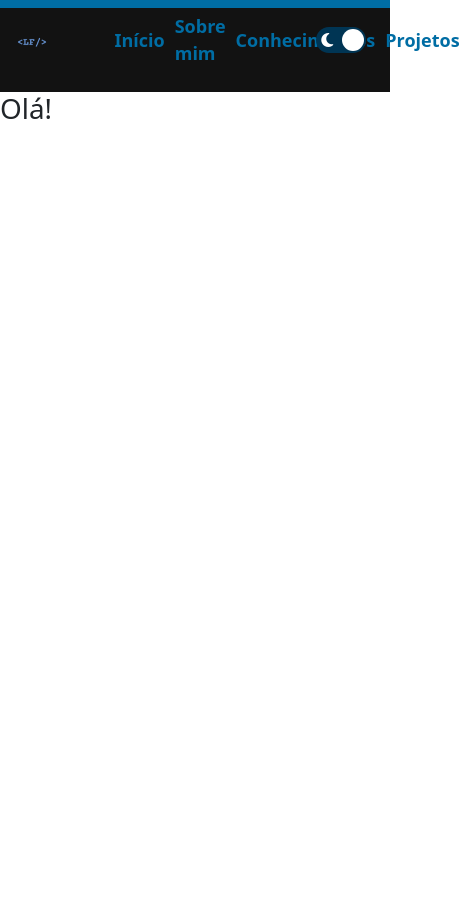
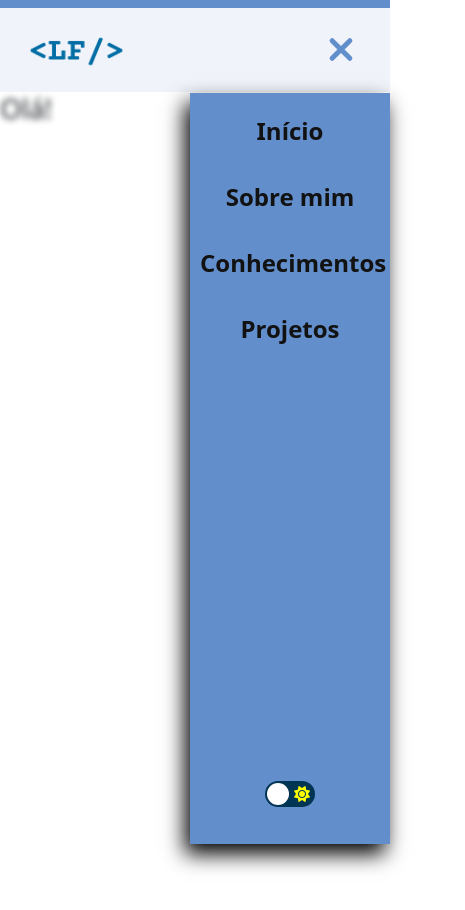
Before and after one commit to luisfernandoalima/portfolio, a plain HTML site: page index.html in a window 390 px wide. Both pictures are taken after a click on the label 341 px from the left and 40 px from the top of the page. Shown: the top 910 px of the page, 465 px wide, since content can reach past the window. Drawn offline with nearby package versions, Linux system fonts and the light colour scheme.

Commit message:
Conclusão do Header (Mobile)

```diff
--- a/assets/css/header.css
+++ b/assets/css/header.css
@@ -6,6 +6,7 @@
 header {
     background-color: var(--bgHeader);
     height: 10vh;
+    z-index: 3;
 }
 
 .cabecalho {
@@ -13,6 +14,7 @@ header {
     align-items: center;
     justify-content: space-between;
     height: 100%;
+    z-index: 2;
 }
 
 .menu_fixo {
@@ -25,6 +27,9 @@ header {
 
 main {
     height: 1000vh;
+    z-index: 0;
+    position: relative;
+    transition: .3s;
 }
 
 .imgLogo {
@@ -37,7 +42,7 @@ nav {
     justify-content: space-between;
 }
 
-nav a{
+nav a {
     padding: 5px;
     text-decoration: none;
     font-weight: bold;
@@ -46,7 +51,8 @@ nav a{
     transition: .3s;
 }
 
-nav a:hover{
+nav a:hover,
+.links a:hover {
     background-color: var(--bgHoverLink);
     border-radius: 50px;
 }
@@ -57,3 +63,100 @@ nav a:hover{
     justify-content: center;
     align-items: center;
 }
+
+
+.label-menu {
+    display: none;
+}
+
+
+/* Menu lateral */
+
+.menu-lateral {
+    position: fixed;
+    height: 89vh;
+    width: 200px;
+    right: 0;
+    background-color: var(--bgColor3);
+    display: flex;
+    flex-direction: column;
+    z-index: 1;
+    box-shadow: black -5px 10px 20px;
+}
+
+.links {
+    display: flex;
+    flex-direction: column;
+    width: 100%;
+    text-align: center;
+    font-size: 1.5em;
+
+}
+
+.links a {
+    color: var(--links);
+    text-decoration: none;
+    font-weight: bold;
+    padding: 10px;
+    margin-top: 10px;
+    transition: .3s;
+}
+
+.links a:hover {
+    box-shadow: var(--black) 5px 4px 8px;
+}
+
+.tema {
+    height: 100px;
+    width: 100%;
+    display: flex;
+    align-items: center;
+    justify-content: center;
+    position: absolute;
+    bottom: 0;
+}
+
+@media (max-width:818px) {
+
+    .cabecalho nav {
+        display: none !important;
+    }
+
+    .label-menu {
+        display: block
+    }
+
+    .imgLogo {
+        width: 78%;
+    }
+}
+
+@media (max-width:766px) {
+    .imgLogo {
+        width: 61%;
+    }
+}
+
+@media (max-width:574px) {
+    .imgLogo {
+        width: 34%;
+    }
+}
+
+@media (max-width:425px) {
+    .imgLogo {
+        width: 48%;
+    }
+}
+
+@media (max-width:375px) {
+    .imgLogo {
+        width: 55%;
+    }
+}
+
+@media (max-width:320px) {
+    .imgLogo {
+        width: 65%;
+    }
+}
--- a/assets/css/objects.css
+++ b/assets/css/objects.css
@@ -4,7 +4,7 @@
     position: absolute;
 }
 
-.label{
+.label {
     background-color: #003554;
     border-radius: 50px;
     cursor: pointer;
@@ -18,7 +18,7 @@
     transform: scale(1.5s);
 }
 
-.label .ball{
+.label .ball {
     background-color: #FFF;
     border-radius: 50%;
     position: absolute;
@@ -30,7 +30,7 @@
     transition: transform .2s linear
 }
 
-.checkBox:checked + .label .ball{
+.checkBox:checked+.label .ball {
     transform: translateX(24px);
 }
 
@@ -41,3 +41,155 @@
 .fa-sun {
     color: #ffff00;
 }
+
+/* Menu hamburguer */
+#checkbox-menu {
+    position: absolute;
+    opacity: 0;
+}
+
+label {
+    cursor: pointer;
+    position: relative;
+    display: block;
+    height: 22px;
+    width: 30px;
+}
+
+label span {
+    position: absolute;
+    display: block;
+    height: 5px;
+    width: 100%;
+    border-radius: 30px;
+    background-color: var(--bgColor3);
+    transition: .25s ease-in-out;
+}
+
+label span:nth-child(1) {
+    top: 0;
+}
+
+label span:nth-child(2) {
+    top: 8px;
+}
+
+label span:nth-child(3) {
+    top: 16px;
+}
+
+#checkbox-menu:checked+label span:nth-child(1) {
+    transform: rotate(-45deg);
+    top: 8px;
+}
+
+#checkbox-menu:checked+label span:nth-child(2) {
+    opacity: 0;
+}
+
+#checkbox-menu:checked+label span:nth-child(3) {
+    transform: rotate(45deg);
+    top: 8px;
+}
+
+/* Menu lateral */
+
+.scale-up-hor-right {
+    -webkit-animation: scale-up-hor-right 0.4s cubic-bezier(0.390, 0.575, 0.565, 1.000) both;
+    animation: scale-up-hor-right 0.4s cubic-bezier(0.390, 0.575, 0.565, 1.000) both;
+}
+
+.scale-out-hor-right {
+	-webkit-animation: scale-out-hor-right 0.5s cubic-bezier(0.550, 0.085, 0.680, 0.530) both;
+	        animation: scale-out-hor-right 0.5s cubic-bezier(0.550, 0.085, 0.680, 0.530) both;
+}
+
+
+
+
+
+
+
+
+
+
+
+
+/* Animações */
+/* ----------------------------------------------
+ * Generated by Animista on 2024-1-3 15:35:14
+ * Licensed under FreeBSD License.
+ * See http://animista.net/license for more info.
+ * w: http://animista.net, t: @cssanimista
+ * ---------------------------------------------- */
+
+/**
+ * ----------------------------------------
+ * animation scale-up-hor-right
+ * ----------------------------------------
+ */
+ @-webkit-keyframes scale-up-hor-right {
+    0% {
+      -webkit-transform: scaleX(0.4);
+              transform: scaleX(0.4);
+      -webkit-transform-origin: 100% 100%;
+              transform-origin: 100% 100%;
+    }
+    100% {
+      -webkit-transform: scaleX(1);
+              transform: scaleX(1);
+      -webkit-transform-origin: 100% 100%;
+              transform-origin: 100% 100%;
+    }
+  }
+  @keyframes scale-up-hor-right {
+    0% {
+      -webkit-transform: scaleX(0.4);
+              transform: scaleX(0.4);
+      -webkit-transform-origin: 100% 100%;
+              transform-origin: 100% 100%;
+    }
+    100% {
+      -webkit-transform: scaleX(1);
+              transform: scaleX(1);
+      -webkit-transform-origin: 100% 100%;
+              transform-origin: 100% 100%;
+    }
+  }
+  /**
+ * ----------------------------------------
+ * animation scale-out-hor-right
+ * ----------------------------------------
+ */
+@-webkit-keyframes scale-out-hor-right {
+    0% {
+      -webkit-transform: scaleX(1);
+              transform: scaleX(1);
+      -webkit-transform-origin: 100% 100%;
+              transform-origin: 100% 100%;
+      opacity: 1;
+    }
+    100% {
+      -webkit-transform: scaleX(0);
+              transform: scaleX(0);
+      -webkit-transform-origin: 100% 100%;
+              transform-origin: 100% 100%;
+      opacity: 1;
+    }
+  }
+  @keyframes scale-out-hor-right {
+    0% {
+      -webkit-transform: scaleX(1);
+              transform: scaleX(1);
+      -webkit-transform-origin: 100% 100%;
+              transform-origin: 100% 100%;
+      opacity: 1;
+    }
+    100% {
+      -webkit-transform: scaleX(0);
+              transform: scaleX(0);
+      -webkit-transform-origin: 100% 100%;
+              transform-origin: 100% 100%;
+      opacity: 1;
+    }
+  }
--- a/assets/css/style.css
+++ b/assets/css/style.css
@@ -8,6 +8,7 @@
     --title: #006DA4;
     --text: #395886;
     --bgHoverLink:#B1C9EF;
+    --links: #121212;
 }
 
 .darkMode:root {
@@ -18,6 +19,7 @@
     --title:#638ECB;
     --text: #006DA4;
     --bgHoverLink:#003554;
+    --links: #F0F3FA;
 }
 
 
@@ -25,3 +27,7 @@
     padding: 0;
     margin: 0;
 }
+
+.disable{
+    display: none !important;
+}
--- a/assets/js/darkMode.js
+++ b/assets/js/darkMode.js
@@ -1,7 +1,5 @@
 const checkBox = document.querySelector('.checkBox')
 const html = document.querySelector('html')
-
-
 
 checkBox.addEventListener('change', () => {
     html.classList.toggle('darkMode')
--- a/assets/js/header.js
+++ b/assets/js/header.js
@@ -2,6 +2,8 @@ const init = () => {
     let cabeçalho = document.querySelector('.menu')
     let cabeçalhoFixo = document.querySelector('.menuEspaço')
     let cabeçalhoOffset = cabeçalho.offsetTop
+    let menuLateral = document.querySelector('.menu-lateral')
+
 
     const verificaCabeçalho = () => {
         let scrollTop = window.scrollY
@@ -10,13 +12,15 @@ const init = () => {
         if (scrollTop >= cabeçalhoOffset) {
             //rolagem da página passou do elemento, vamos fixá-lo
             cabeçalho.classList.add('menu_fixo');
-
+            menuLateral.style.top = '10vh'
+            menuLateral.style.height = '90vh'
             // ativa cabeçalhho-fixo para ocupar o espaço perdido
             cabeçalhoFixo.style.height = cabeçalhoAltura + 'px';
         } else {
             // retira a classe adicional do elemento
             cabeçalho.classList.remove('menu_fixo');
-
+            menuLateral.style.top = '11vh'
+            menuLateral.style.height = '89vh'
             // retira a altura do cabeçalho-espaço
             cabeçalhoFixo.style.height = 0;
 
@@ -24,5 +28,6 @@ const init = () => {
     }
     window.addEventListener('scroll', verificaCabeçalho)
     window.addEventListener('resize', verificaCabeçalho)
+    window.addEventListener('load', verificaCabeçalho)
 }
 window.addEventListener('load', init)
--- /dev/null
+++ b/assets/js/menu.js
@@ -0,0 +1,46 @@
+const menu = document.querySelector('#checkbox-menu')
+const menuLateral = document.querySelector('.menu-lateral')
+const main = document.querySelector('main')
+const nav = document.querySelector('nav')
+const links = document.querySelector('.links')
+
+
+menu.addEventListener('change', () => {
+    var disable = () => {
+        menuLateral.classList.add('disable')
+        menuLateral.classList.remove('scale-up-hor-right', 'scale-out-hor-right')
+    }
+    links.innerHTML = nav.innerHTML
+    if (menuLateral.classList.contains('disable')) {
+        menuLateral.classList.remove('disable')
+        main.style.filter = 'blur(3px)'
+        menuLateral.classList.add('scale-up-hor-right')
+    } else {
+        main.style.filter = 'blur(0)'
+        menuLateral.classList.add('scale-out-hor-right')
+        setTimeout(disable, 500)
+    }
+})
+
+
+let labellateral = document.querySelector('.switch')
+let tema = document.querySelector('.tema')
+let checkboxArea = document.querySelector('.checkboxArea')
+
+const verificarLargura = () => {
+    var largura = window.innerWidth
+
+    if (largura <= 820) {
+        labellateral.parentNode.removeChild(labellateral);
+        // Adiciona o elemento à outra div
+        tema.appendChild(labellateral);
+    } else{
+        checkboxArea.appendChild(labellateral);
+        menu.checked = false;
+        menuLateral.classList.add('disable')
+        main.style.filter = 'blur(0)'
+    }
+}
+
+window.addEventListener('resize', verificarLargura)
+window.addEventListener('load', verificarLargura)
--- a/index.html
+++ b/index.html
@@ -15,32 +15,49 @@
     <!--Barra fixa-->
     <div id="barraMenu"></div>
     <header class="menu">
-        <div class="container-fluid">
+        <div class="container-fluid" style="height: 100%;">
             <div class="cabecalho row">
                 <!-- Logo -->
-                <div class="col-3 imgArea">
+                <div class="col col-sm-4 col-md-3 imgArea">
                     <a href="https://www.github.com/luisfernandoalima" target="_blank"><img src="assets/img/logo/logo-claro.png" class="imgLogo" alt=""></a>
                 </div>
                 <!-- Navegação -->
-                <nav class="col-6">
+                <nav class="col-6 col-sm-0">
                     <a href="">Início</a>
                     <a href="">Sobre mim</a>
                     <a href="">Conhecimentos</a>
                     <a href="">Projetos</a>
                 </nav>
                 <!-- Switch da cor de tela -->
-                <div class="col-3 checkboxArea">
-                    <input type="checkbox" class="checkBox" name="" id="checkBox">
-                    <label for="checkBox" class="label">
-                        <i class="fas fa-moon"></i>
-                        <i class="fas fa-sun"></i>
-                        <div class="ball"></div>
+                <div class="col-3 col-sm-4 col-md-3 checkboxArea">
+                    <div class="switch">
+                        <input type="checkbox" class="checkBox" name="" id="checkBox">
+                        <label for="checkBox" class="label">
+                            <i class="fas fa-moon"></i>
+                            <i class="fas fa-sun"></i>
+                            <div class="ball"></div>
+                        </label>
+                    </div>
+                    <input type="checkbox" name="" id="checkbox-menu">
+                    <label for="checkbox-menu" class="label-menu">
+                        <span></span>
+                        <span></span>
+                        <span></span>
                     </label>
                 </div>
             </div>
         </div>
+        <div class="menu-lateral disable">
+            <div class="links">
+
+            </div>
+            <div class="tema">
+
+            </div>
+        </div>
     </header>
     <div class="menuEspaço"></div>
+    <div class="fundoOpaco"></div>
     <main>
         <section>
             <h1>Olá!</h1>
@@ -52,6 +69,7 @@
     <!-- JavaScript -->
     <script src="assets/js/header.js"></script>
     <script src="assets/js/darkMode.js"></script>
+    <script src="assets/js/menu.js"></script>
     <!-- Bootstrap -->
     <script src="https://cdn.jsdelivr.net/npm/bootstrap@5.3.2/dist/js/bootstrap.bundle.min.js" integrity="sha384-C6RzsynM9kWDrMNeT87bh95OGNyZPhcTNXj1NW7RuBCsyN/o0jlpcV8Qyq46cDfL" crossorigin="anonymous"></script>
     <!--Font Awesome-->
```
